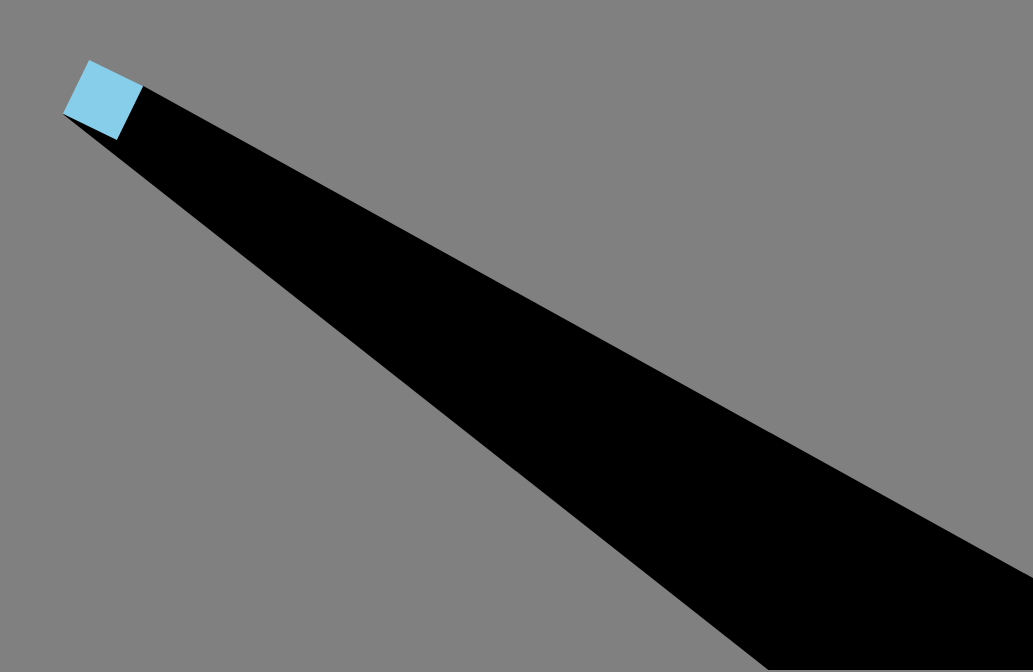
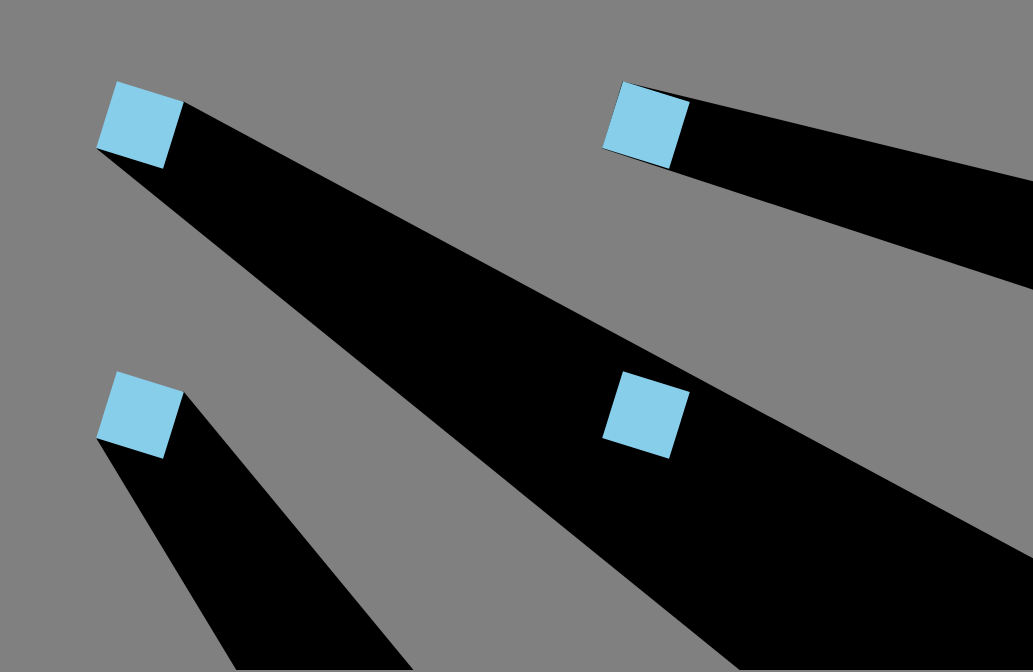
Before and after one commit to hu-jeff/2d-shadows, a React (Create React App) app: page / in a window 1280 px wide. Shown: the part 130-802 px from the top of the page, without its empty margins (247-1280 px from the left). Built offline with nearby package versions, Linux system fonts and the light colour scheme; the HTML template or start-up script is replaced by a standard one.

Commit message:
multiple shadows

```diff
--- a/src/App.tsx
+++ b/src/App.tsx
@@ -12,7 +12,9 @@ export default function App() {
     return (
         <div className={'App'} onMouseMove={onMouse}>
             <Shadow style={{}} mouse={mouse}/>
-            <Shadow style={{}} mouse={mouse}/>
+            <Shadow style={{flexDirection: 'column-reverse'}} mouse={mouse}/>
+            <Shadow style={{flexDirection: 'row-reverse'}} mouse={mouse}/>
+            <Shadow style={{alignItems: 'flex-end', justifyContent: 'flex-end'}} mouse={mouse}/>
         </div>
     )
 }
--- a/src/Box.css
+++ b/src/Box.css
@@ -1,6 +1,6 @@
 .box {
-    width: 60px;
-    height: 60px;
+    width: 70px;
+    height: 70px;
     background-color: #87ceeb;
     position:relative;
     animation: rotate infinite 10s linear;
--- a/src/Shadow.css
+++ b/src/Shadow.css
@@ -4,11 +4,12 @@
   align-items: center;
   height: 100vh;
   width: 100vw;
+  position: absolute;
 }
 
 .box-holder {
-  width: 50vw;
-  height: 50vh;
+  width: 45vw;
+  height: 45vh;
   display: flex;
 }
 
```
